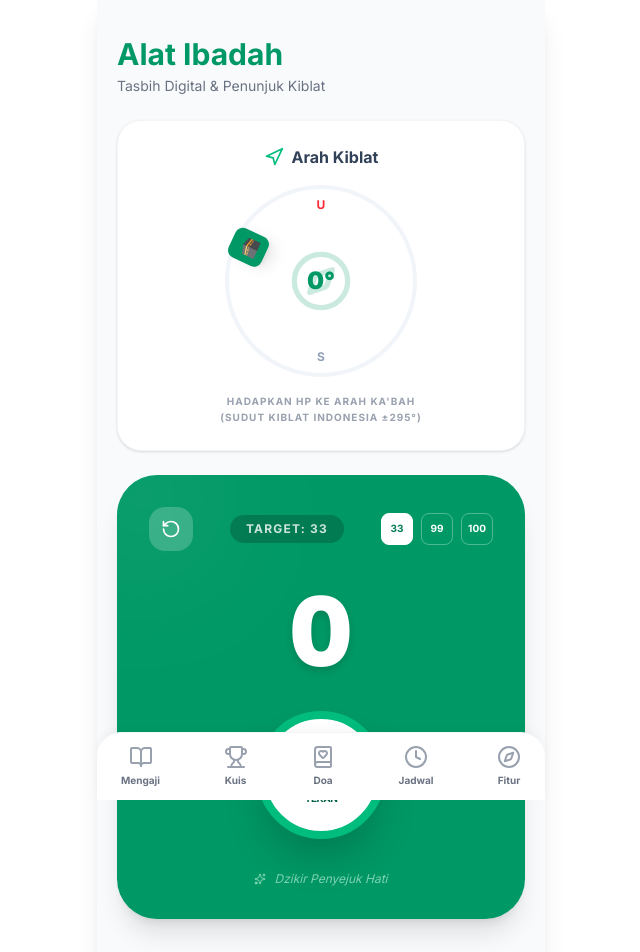
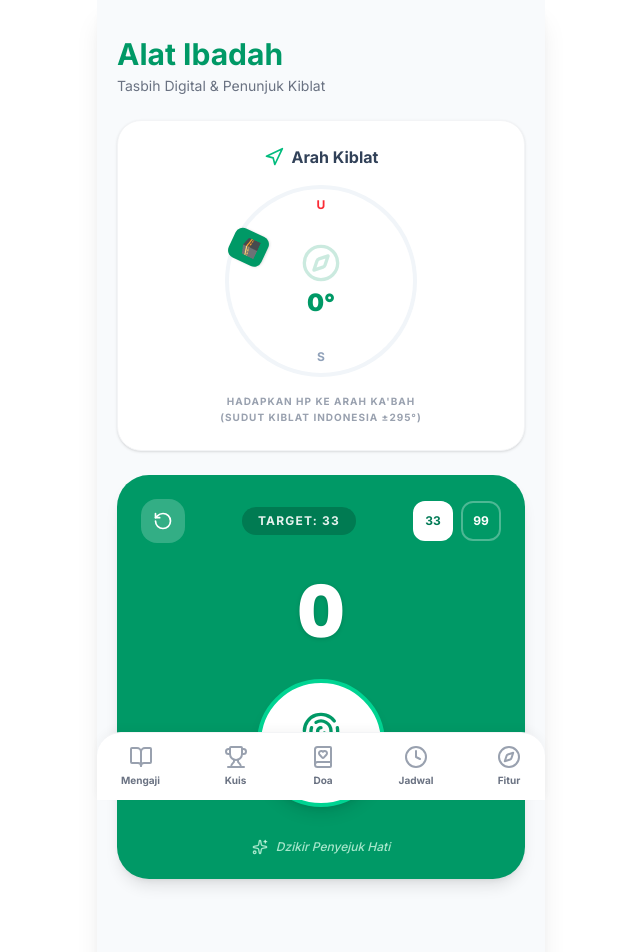
Before and after one commit to untungsetiawan476/hafiz-quran-app, a Next.js app: page /fitur in a window 1280 px wide. Shown: the top 952 px of the page, without its empty margins (319-959 px from the left). Built offline with nearby package versions, Linux system fonts and the light colour scheme.

Commit message:
Update page.tsx

```diff
--- a/app/fitur/page.tsx
+++ b/app/fitur/page.tsx
@@ -5,34 +5,29 @@ import { Compass, RotateCcw, Fingerprint, Sparkles, Navigation } from "lucide-re
 
 export default function FiturTambahanPage() {
   const [count, setCount] = useState(0);
-  const [heading, setHeading] = useState(0); // Derajat kompas
-  const [target, setTarget] = useState(33); // Target dzikir default
+  const [heading, setHeading] = useState(0);
+  const [target, setTarget] = useState(33);
 
-  // --- LOGIKA TASBIH DIGITAL ---
   const handleTaliKlik = () => {
-    // Efek Getar (Hanya jalan di HP asli)
     if (typeof navigator !== "undefined" && navigator.vibrate) {
       navigator.vibrate(50);
     }
     setCount(count + 1);
   };
 
-  const resetCount = () => {
-    setCount(0);
-  };
-
-  // --- LOGIKA KOMPAS KIBLAT ---
   useEffect(() => {
-    const handleOrientation = (e: DeviceOrientationEvent) => {
     // eslint-disable-next-line @typescript-eslint/no-explicit-any
-        const event = e as any;
-        const north = event.webkitCompassHeading || (360 - (e.alpha || 0));
+    const handleOrientation = (e: any) => {
+      try {
+        const north = e.webkitCompassHeading || (360 - (e.alpha || 0));
         setHeading(Math.floor(north));
+      } catch (err) {
+        // Amankan jika sensor HP error
+      }
     };
 
     if (typeof window !== "undefined") {
       window.addEventListener("deviceorientationabsolute", handleOrientation, true);
-      // Fallback untuk iPhone
       window.addEventListener("deviceorientation", handleOrientation, true);
     }
 
@@ -42,7 +37,6 @@ export default function FiturTambahanPage() {
     };
   }, []);
 
-  // Sudut Kiblat dari Indonesia sekitar 295 derajat
   const qiblaDirection = 295;
 
   return (
@@ -52,7 +46,7 @@ export default function FiturTambahanPage() {
         <p className="text-gray-500 text-sm mt-1">Tasbih Digital & Penunjuk Kiblat</p>
       </header>
 
-      {/* --- SEKSI KIBLAT (KOMPAS) --- */}
+      {/* --- SEKSI KIBLAT YANG AMAN --- */}
       <div className="bg-white p-6 rounded-3xl shadow-sm border border-gray-100 mb-6 text-center">
         <div className="flex items-center justify-center gap-2 mb-4">
           <Navigation className="w-5 h-5 text-emerald-500" />
@@ -60,32 +54,23 @@ export default function FiturTambahanPage() {
         </div>
 
         <div className="relative w-48 h-48 mx-auto flex items-center justify-center">
-          {/* Lingkaran Kompas */}
           <div
             className="absolute inset-0 border-4 border-slate-100 rounded-full transition-transform duration-200"
             style={{ transform: `rotate(${-heading}deg)` }}
           >
             <div className="absolute top-2 left-1/2 -translate-x-1/2 font-bold text-red-500 text-xs">U</div>
             <div className="absolute bottom-2 left-1/2 -translate-x-1/2 font-bold text-slate-400 text-xs">S</div>
-            {/* Indikator Ka'bah */}
             <div
               className="absolute w-10 h-10 flex items-center justify-center"
-              style={{
-                transform: `rotate(${qiblaDirection}deg) translateY(-80px)`,
-                left: "calc(50% - 20px)",
-                top: "calc(50% - 20px)"
-              }}
+              style={{ transform: `rotate(${qiblaDirection}deg) translateY(-80px)`, left: "calc(50% - 20px)", top: "calc(50% - 20px)" }}
             >
-              <div className="bg-emerald-600 text-white p-1.5 rounded-lg shadow-lg">🕋</div>
+              <div className="bg-emerald-600 text-white p-1.5 rounded-lg shadow-sm">🕋</div>
             </div>
           </div>
 
-          {/* Jarum Penunjuk Tetap */}
-          <div className="z-10 text-emerald-600">
-            <Compass className="w-16 h-16 opacity-20" />
-            <div className="absolute top-1/2 left-1/2 -translate-x-1/2 -translate-y-1/2 font-black text-2xl">
-              {heading}°
-            </div>
+          <div className="z-10 text-emerald-600 flex flex-col items-center">
+            <Compass className="w-10 h-10 opacity-20 mb-1" />
+            <div className="font-black text-2xl">{heading}°</div>
           </div>
         </div>
         <p className="text-[10px] text-gray-400 mt-4 leading-relaxed uppercase tracking-widest font-bold">
@@ -93,29 +78,18 @@ export default function FiturTambahanPage() {
         </p>
       </div>
 
-      {/* --- SEKSI TASBIH DIGITAL --- */}
-      <div className="bg-emerald-600 p-8 rounded-[40px] shadow-xl text-center relative overflow-hidden">
-        {/* Dekorasi Cahaya */}
-        <div className="absolute top-0 left-0 w-32 h-32 bg-white/10 rounded-full blur-3xl -ml-10 -mt-10"></div>
-
-        <div className="relative z-10">
+      {/* --- SEKSI TASBIH FLAT DESIGN --- */}
+      <div className="bg-emerald-600 p-6 rounded-[32px] shadow-lg text-center">
         <div className="flex justify-between items-center mb-8">
-                <button
-                  onClick={resetCount}
-                  className="p-3 bg-white/20 hover:bg-white/30 rounded-2xl text-white transition-all active:scale-90"
-                >
+            <button onClick={() => setCount(0)} className="p-3 bg-white/20 hover:bg-white/30 rounded-2xl text-white transition-all active:scale-90">
                 <RotateCcw className="w-5 h-5" />
             </button>
-                <div className="bg-black/20 px-4 py-1.5 rounded-full text-white/80 text-xs font-bold tracking-widest uppercase">
+            <div className="bg-black/20 px-4 py-1.5 rounded-full text-white/90 text-xs font-bold tracking-widest uppercase">
                 Target: {target}
             </div>
             <div className="flex gap-2">
-                    {[33, 99, 100].map((t) => (
-                        <button
-                          key={t}
-                          onClick={() => setTarget(t)}
-                          className={`w-8 h-8 text-[10px] font-bold rounded-lg border transition-all ${target === t ? "bg-white text-emerald-700 border-white" : "text-white border-white/30"}`}
-                        >
+                {[33, 99].map((t) => (
+                    <button key={t} onClick={() => setTarget(t)} className={`w-10 h-10 text-xs font-bold rounded-xl border-2 transition-all ${target === t ? "bg-white text-emerald-700 border-white" : "text-white border-white/30"}`}>
                         {t}
                     </button>
                 ))}
@@ -123,23 +97,21 @@ export default function FiturTambahanPage() {
         </div>
 
         <div className="mb-8">
-                <span className="text-8xl font-black text-white tabular-nums drop-shadow-lg">
+            <span className="text-7xl font-black text-white tabular-nums drop-shadow-sm">
                 {count}
             </span>
         </div>
 
         <button
             onClick={handleTaliKlik}
-                className="w-32 h-32 bg-white rounded-full shadow-2xl flex flex-col items-center justify-center gap-2 active:scale-95 transition-all mx-auto border-8 border-emerald-500 hover:border-emerald-400 group"
+            className="w-32 h-32 bg-white rounded-full shadow-lg flex flex-col items-center justify-center gap-2 active:scale-90 transition-transform mx-auto border-4 border-emerald-400"
         >
-                <Fingerprint className="w-10 h-10 text-emerald-600 group-active:text-emerald-400" />
-                <span className="text-[10px] font-bold text-emerald-800 tracking-tighter uppercase">Tekan</span>
+            <Fingerprint className="w-10 h-10 text-emerald-600" />
+            <span className="text-xs font-bold text-emerald-800 tracking-tighter uppercase">Tekan</span>
         </button>
 
-            <div className="mt-8 flex items-center justify-center gap-2 text-emerald-100/60 text-xs italic">
-                <Sparkles className="w-3 h-3" />
-                Dzikir Penyejuk Hati
-            </div>
+        <div className="mt-8 flex items-center justify-center gap-2 text-emerald-100/80 text-xs italic font-medium">
+            <Sparkles className="w-4 h-4" /> Dzikir Penyejuk Hati
         </div>
       </div>
     </main>
```
Lines whose indentation alone changed are shown as unchanged.
